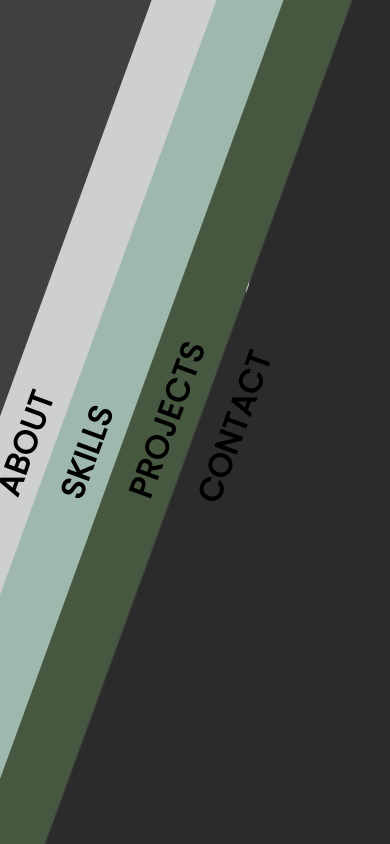
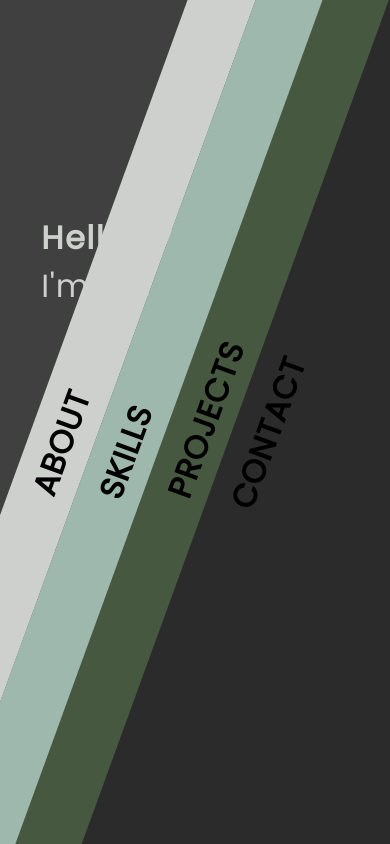
Before and after one commit to jcpage02/portfolio, a React (Create React App) app: page / in a window 390 px wide. Built offline with nearby package versions, Linux system fonts and the light colour scheme.

Commit message:
responsive design

```diff
--- a/src/App.scss
+++ b/src/App.scss
@@ -81,3 +81,9 @@
   top: 0;
   transition: all 1s;
 }
+
+@media (max-width: 1000px) {
+  .app-home-text {
+    margin-right: 4.5em;
+  }
+}
--- a/src/components/Contact/Contact.scss
+++ b/src/components/Contact/Contact.scss
@@ -122,7 +122,7 @@
 @media (max-width: 1300px) {
   .contact {
     height: 150%;
-    width: 30em;
+    width: 26.8em;
     margin-right: -18em;
   }
   .contact-slide {
--- a/src/components/Projects/Projects.scss
+++ b/src/components/Projects/Projects.scss
@@ -85,7 +85,7 @@
   .projects {
     height: 150%;
     width: 4em;
-    margin-right: 1.1em;
+    margin-right: .9em;
   }
   .projects-slide {
     height: 150%;
```
